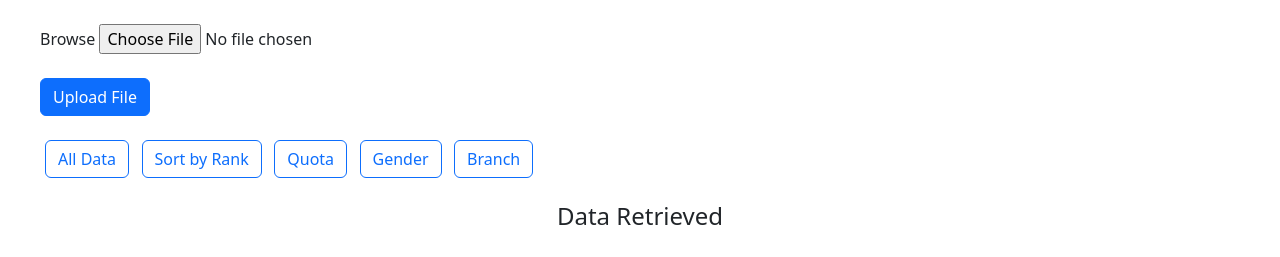
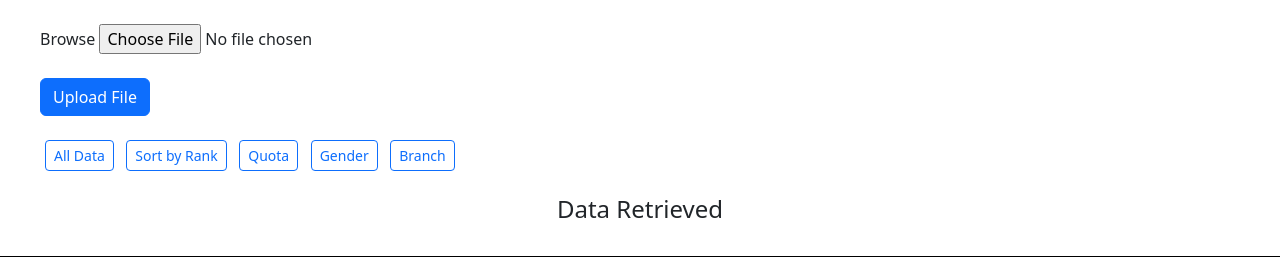
Before and after one commit to priyanshu13-stack/student-module, a Django app: page / in a window 1280 px wide. Shown: the top 257 px of the page. Run offline with Django 4.2, Linux system fonts and the light colour scheme; data comes from the database, SQL or seed files in the repository.

Commit message:
frontend design

```diff
--- a/app/templates/app/home.html
+++ b/app/templates/app/home.html
@@ -59,11 +59,11 @@
     <body>
     <br>
     <div style="position: relative; left:45px;">
-        <a href="{% url 'app:upload' %}" class="btn btn-outline-primary">All Data</a>&nbsp;&nbsp;
-        <a href="{% url 'app:sort' %}" class="btn btn-outline-primary">Sort by Rank</a>&nbsp;&nbsp;
-        <a href="" class="btn btn-outline-primary">Quota</a>&nbsp;&nbsp;
-        <a href="" class="btn btn-outline-primary">Gender</a>&nbsp;&nbsp;
-        <a href="" class="btn btn-outline-primary">Branch</a>&nbsp;&nbsp;
+        <a href="{% url 'app:upload' %}" class="btn btn-outline-primary btn-sm">All Data</a>&nbsp;&nbsp;
+        <a href="{% url 'app:sort' %}" class="btn btn-outline-primary btn-sm">Sort by Rank</a>&nbsp;&nbsp;
+        <a href="" class="btn btn-outline-primary btn-sm">Quota</a>&nbsp;&nbsp;
+        <a href="" class="btn btn-outline-primary btn-sm">Gender</a>&nbsp;&nbsp;
+        <a href="" class="btn btn-outline-primary btn-sm">Branch</a>&nbsp;&nbsp;
     </div>
 
     <br>
```
